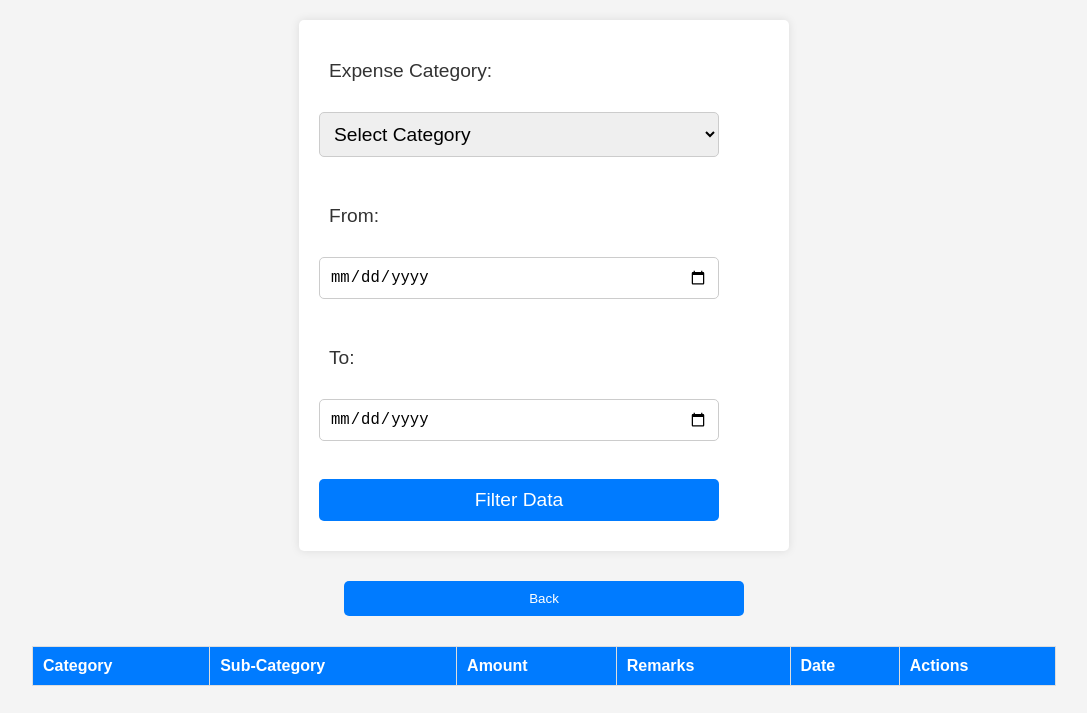
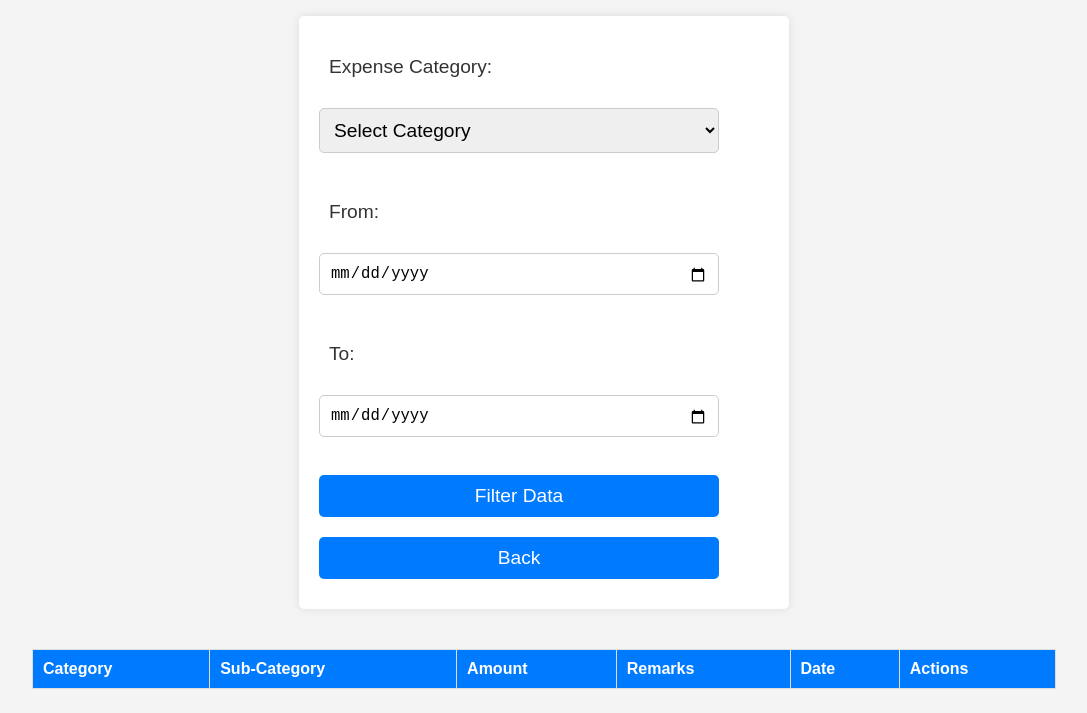
Before and after one commit to ChenchuSasank/Expenses-Tracker, a plain HTML site: page show.html in a window 1280 px wide. Shown: the part 87-800 px from the top of the page, without its empty margins (96-1183 px from the left). Drawn offline with Linux system fonts and the light colour scheme.

Commit message:
Update show.html

```diff
--- a/show.html
+++ b/show.html
@@ -60,8 +60,8 @@
         <input type="date" id="dateTo" name="dateTo">
         <br>
         <button type="button" onclick="fetchData()">Filter Data</button>
+        <button type="button" onclick="location.href='index.html'">Back</button>
     </form>
-    <button onclick="location.href='index.html'">Back</button>
     <table id="dataTable">
         <thead>
             <tr>
```
